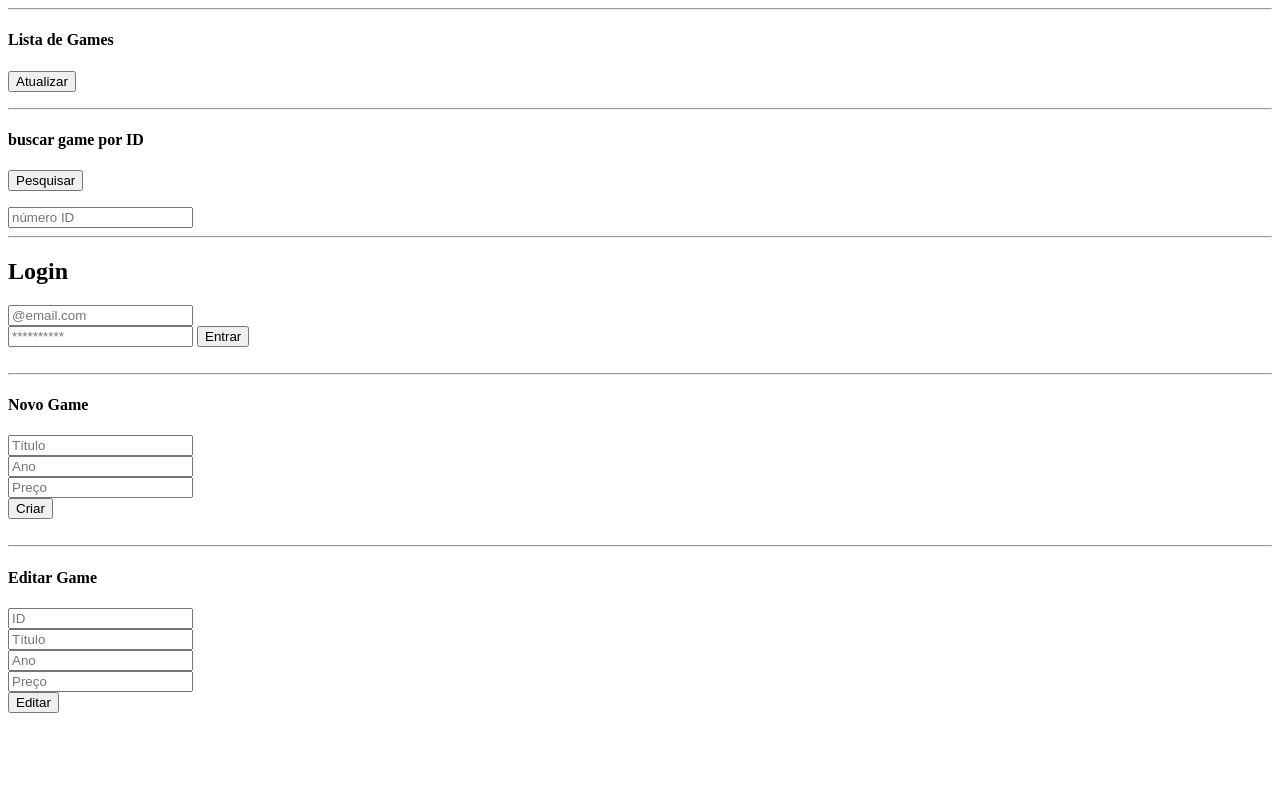
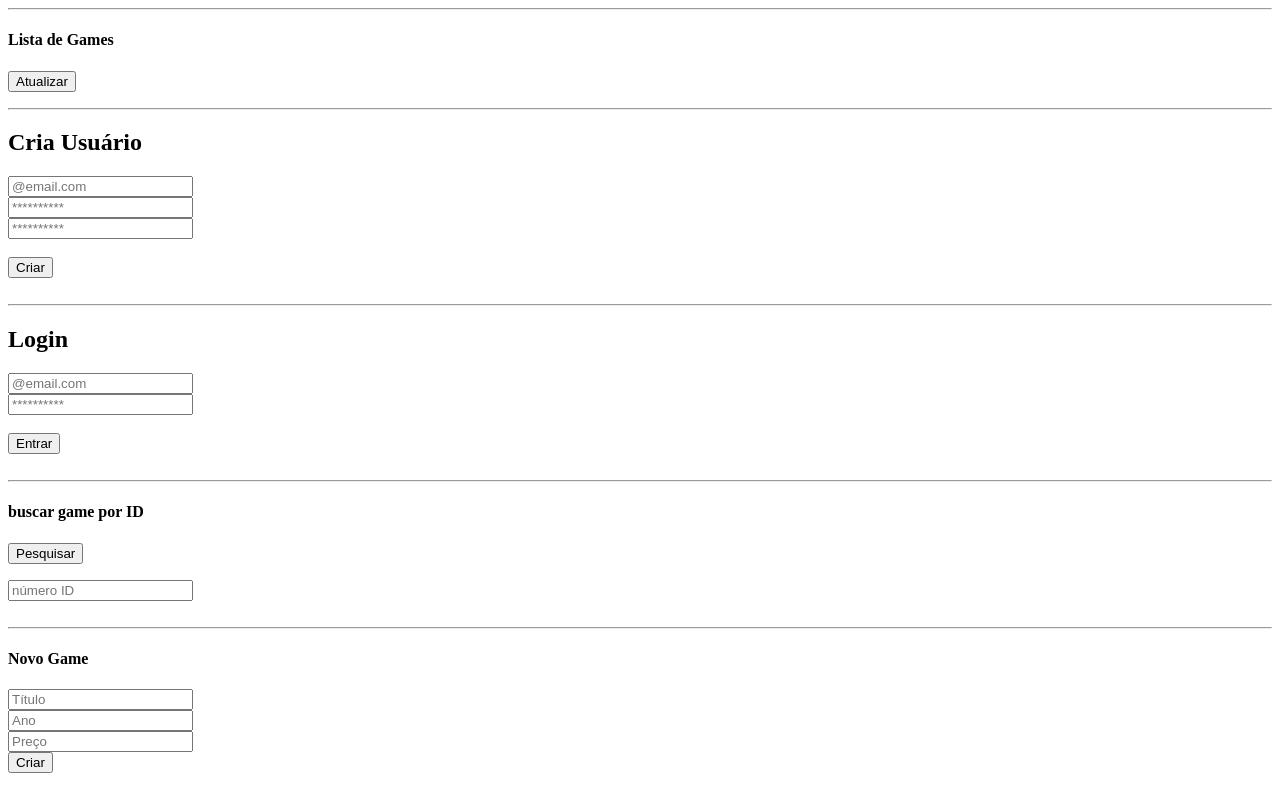
Before and after one commit to henriquecvieira/APIDeGames, a website: page Consumo de API/index.html in a window 1280 px wide. Shown: the top 797 px of the page. Drawn offline with nearby package versions, Linux system fonts and the light colour scheme; no server answers; files whose address does not match are found by name.

Commit message:
sign up route

```diff
--- a/Consumo de API/index.html
+++ b/Consumo de API/index.html
@@ -11,22 +11,34 @@
   <button type="button" onclick="location.reload();">Atualizar</button>
   <ul id="games"></ul>
   <hr />
-  <div id="gameById">
-    <h4>buscar game por ID</h4>
-    <button type="button" onclick="findById()">Pesquisar</button>
-    <ul id="game"></ul>
-  </div>
-  <input type="number" id="gameId" placeholder="número ID"><br>
-  <hr />
   <main>
+    <div>
+      <h2>Cria Usuário</h2>
+      <section>
+        <input type="text" name="createEmail" id="createEmail" placeholder="@email.com"><br>
+        <input type="password" name="password1" id="password1" placeholder="**********"><br>
+        <input type="password" name="password2" id="password2" placeholder="**********"><br><br>
+        <button onclick="signUp()">Criar</button>
+      </section>
+    </div>
+    <br>
+    <hr>
     <h2>Login</h2>
     <section>
       <input type="text" name="email" id="email" placeholder="@email.com"><br>
-      <input type="text" name="password" id="password" placeholder="**********">
+      <input type="password" name="password" id="password" placeholder="**********"><br><br>
       <button onclick="login()">Entrar</button>
     </section>
     <br>
     <hr>
+    <div id="gameById">
+      <h4>buscar game por ID</h4>
+      <button type="button" onclick="findById()">Pesquisar</button>
+      <ul id="game"></ul>
+      <input type="number" id="gameId" placeholder="número ID"><br>
+      <br>
+      <hr />
+    </div>
     <section>
       <h4>Novo Game</h4>
       <input type="text" name="title" id="title" placeholder="Título" /> <br />
@@ -145,7 +157,6 @@
 
 
     function findById() {
-
       var id = document.getElementById("gameId").value
       axios
         .get("http://localhost:45678/game" + id)
@@ -153,17 +164,44 @@
           var games = response.data
           console.log(games)
           var item = document.createElement("li")
-          item.setAttribute('data-id', games.game.id);
-          item.setAttribute("data-title", games.game.title);
-          item.setAttribute("data-year", games.game.year);
-          item.setAttribute("data-price", games.game.price)
-          games.innerHTML += '<br>'
           game.innerHTML = `Id: ${games.game.id} <br> Titulo: ${games.game.title}<br> Preço:${games.game.price}<br><br>`
+          location.reload();
         })
         .catch(error => {
           console.log(error)
         })
     }
+
+    function criarBtn() {
+      var criarButton = document.createElement("button");
+      criarButton.innerHTML = "Criar";
+      criarButton.addEventListener("click", function () { signUp(item) })
+      alert(" usuário cadastrado ↑")
+      location.reload();
+    }
+
+    function signUp() {
+      var email = document.getElementById("createEmail");
+      var password = document.getElementById("password1");
+      var confirmPassword = document.getElementById("password2")
+      var user = { email: email.value, password: password1.value, password2: password2.value }
+
+      axios
+        .post("http://localhost:45678/user")
+        .then((response) => {
+          const userTeste = respose.data
+          console.log(userTeste)
+          debugger
+          if (response.status == 200) {
+            criarBtn()
+          }
+        })
+        .catch((err) => {
+          console.log(err);
+        })
+    }
+
+
 
 
   </script>
--- a/index.js
+++ b/index.js
@@ -111,9 +111,7 @@ app.put("/game/id", async (req, res) => {
                     updateGame.year = year
                 }
                 await game.update(updateGame, { where: { id: id } })
-
                 let results = await game.findOne({ where: { id: id } })
-
                 res.status(200).json(results)
 
             } else {
```
